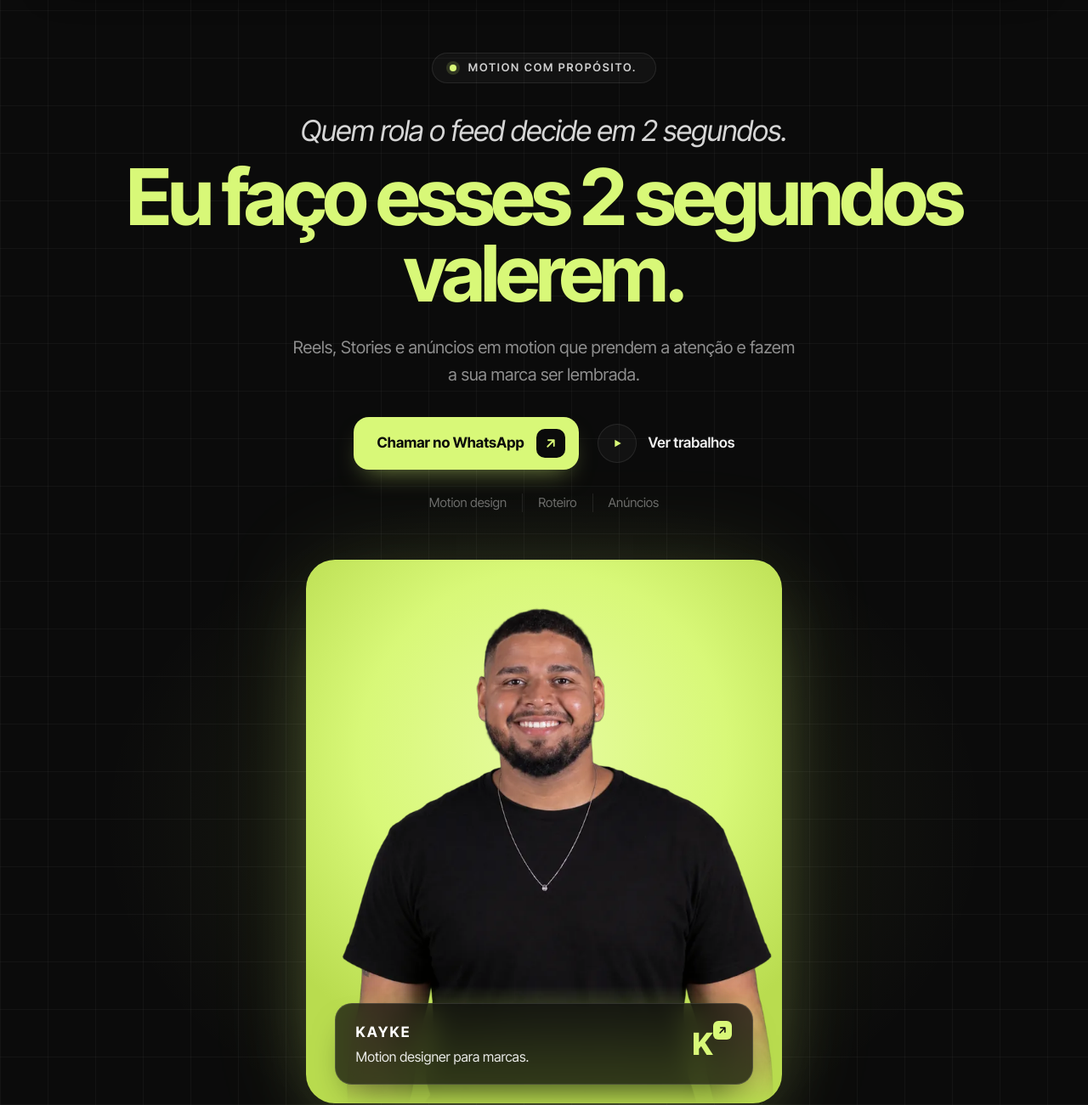
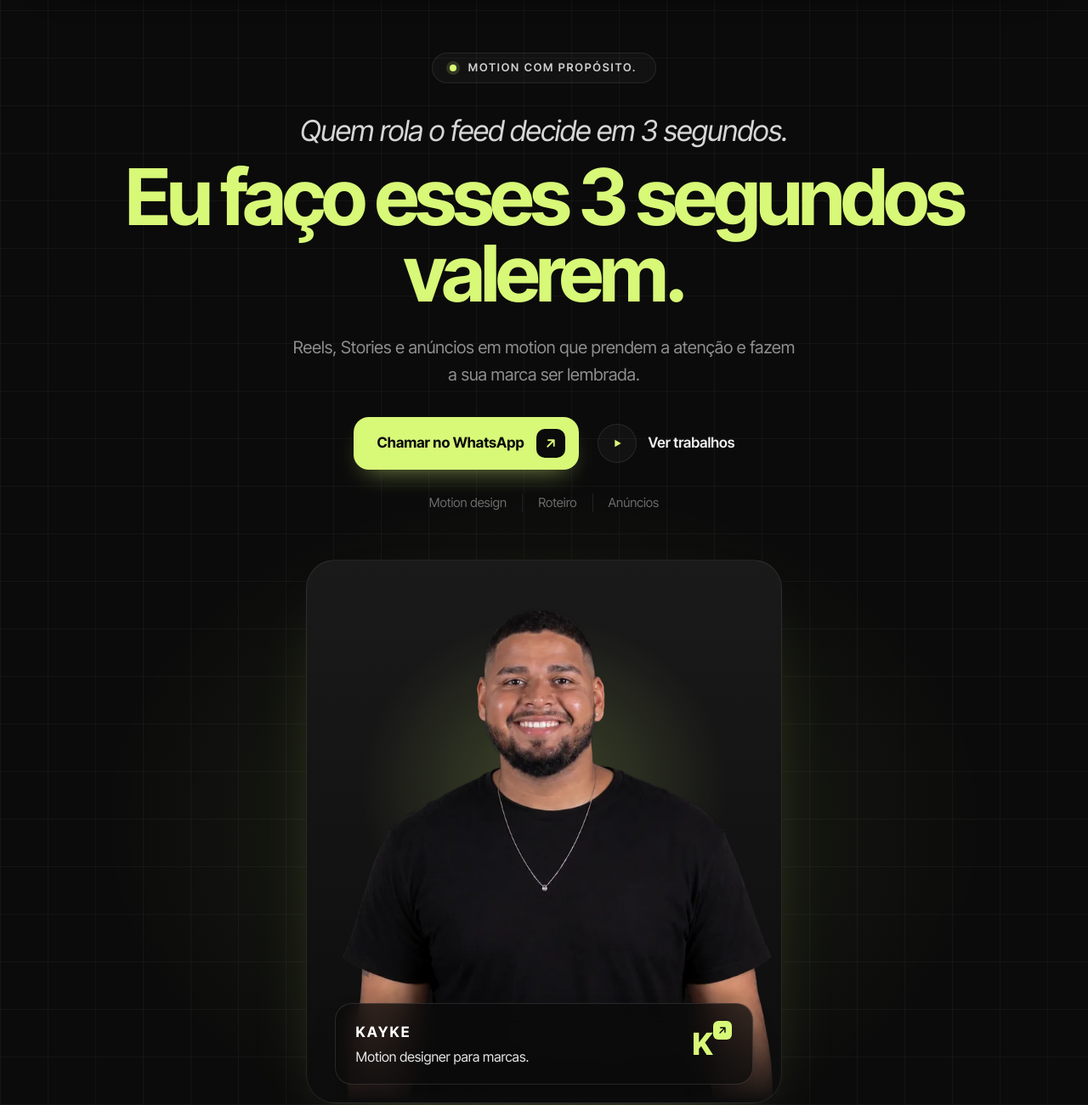
Before and after one commit to fenixbr89-ai/Kayke.hs, a plain HTML site: page index.html in a window 1280 px wide. Shown: the part 100-1401 px from the top of the page at 85% size. Drawn offline with Linux system fonts and the light colour scheme.

Commit message:
Foto com fundo preto, 3 segundos no título e Aplicativos e Tecnologia como primeiras abas
Co-Authored-By: Claude Opus 5.5 <noreply@anthropic.com>
Claude-Session: https://claude.ai/code/session_01RMhrmEVGDvbcMYnnhGM8FV

```diff
--- a/assets/css/style.css
+++ b/assets/css/style.css
@@ -107,8 +107,11 @@ svg { display: block; }
 .portrait { position: relative; margin: 56px auto 0; max-width: 560px; aspect-ratio: 560 / 640; }
 .portrait-bg {
   position: absolute; inset: 0; border-radius: 34px;
-  background: radial-gradient(70% 60% at 50% 35%, var(--accent-2), var(--accent) 55%, var(--accent-deep));
-  box-shadow: 0 40px 90px -40px rgba(216, 248, 120, .45), 0 0 120px rgba(216, 248, 120, .12);
+  background:
+    radial-gradient(55% 45% at 50% 42%, rgba(216, 248, 120, .22), transparent 70%),
+    linear-gradient(180deg, #1a1a1a, #0d0d0d);
+  border: 1px solid var(--line);
+  box-shadow: 0 40px 90px -50px rgba(216, 248, 120, .35);
 }
 .portrait img {
   position: absolute; left: 50%; bottom: 0; transform: translateX(-50%); width: 100%; height: auto; max-height: 100%; object-fit: contain; object-position: bottom;
--- a/assets/js/videos.js
+++ b/assets/js/videos.js
@@ -11,13 +11,13 @@
 const WHATSAPP = "5562996821664";
 const INSTAGRAM = "kayke.hs";
 
-/* Abas, na ordem em que aparecem */
+/* Abas, na ordem em que aparecem. A primeira é a que abre por padrão. */
 const SEGMENTOS = [
+  { id: "aplicativos", nome: "Aplicativos" },
+  { id: "tecnologia", nome: "Tecnologia" },
   { id: "servicos",   nome: "Serviços Gerais" },
   { id: "comercio",   nome: "Comércio e Varejo" },
   { id: "imobiliario", nome: "Imobiliário" },
-  { id: "aplicativos", nome: "Aplicativos" },
-  { id: "tecnologia", nome: "Tecnologia" },
   { id: "fitness",    nome: "Fitness" },
 ];
 
--- a/index.html
+++ b/index.html
@@ -32,8 +32,8 @@
 <main>
   <section class="hero wrap">
     <span class="badge fade" style="--d:.1s"><i></i>Motion com propósito.</span>
-    <p class="hero-kicker fade" style="--d:.2s">Quem rola o feed decide em 2&nbsp;segundos.</p>
-    <h1 class="fade" style="--d:.3s">Eu faço esses 2&nbsp;segundos valerem.</h1>
+    <p class="hero-kicker fade" style="--d:.2s">Quem rola o feed decide em 3&nbsp;segundos.</p>
+    <h1 class="fade" style="--d:.3s">Eu faço esses 3&nbsp;segundos valerem.</h1>
     <p class="hero-sub fade" style="--d:.45s">Reels, Stories e anúncios em motion que prendem a atenção e fazem a sua marca ser lembrada.</p>
     <div class="hero-actions fade" style="--d:.6s">
       <a class="btn-primary" data-wa="Olá! Vi seu portfólio e quero um orçamento de vídeo em motion.">Chamar no WhatsApp <i><svg viewBox="0 0 24 24" fill="none" stroke="currentColor" stroke-width="2.4" stroke-linecap="round" stroke-linejoin="round"><path d="M7 17 17 7M8 7h9v9"/></svg></i></a>
```
